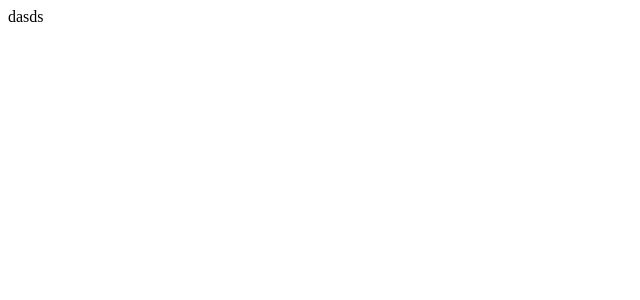
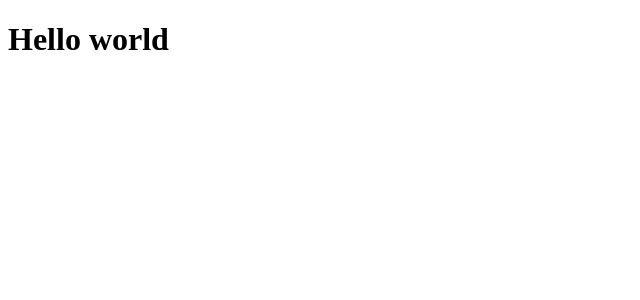
Before and after one commit to Csalex123/algas-shopping, a React (Create React App) app: page / in a window 1280 px wide. Shown: the top 300 px of the page, without its empty margins (0-640 px from the left). Built offline with nearby package versions, Linux system fonts and the light colour scheme.

Commit message:
Home view added

```diff
--- a/src/App.js
+++ /dev/null
@@ -1,11 +0,0 @@
-import React from 'react';
-
-function App() {
-  return (
-    <div className="App">
-      dasds
-    </div>
-  );
-}
-
-export default App;
--- a/src/index.js
+++ b/src/index.js
@@ -1,10 +1,10 @@
 import React from 'react';
 import ReactDOM from 'react-dom';
-import App from './App';
+import HomeView from './views/Home.view';
 
 ReactDOM.render(
   <React.StrictMode>
-    <App />
+    <HomeView />
   </React.StrictMode>,
   document.getElementById('root')
 );
--- /dev/null
+++ b/src/views/Home.view.jsx
@@ -0,0 +1,11 @@
+import React from 'react';
+
+const HomeView = () => {
+  return (
+    <div>
+      <h1>Hello world</h1>
+    </div>
+  );
+};
+
+export default HomeView;
```
